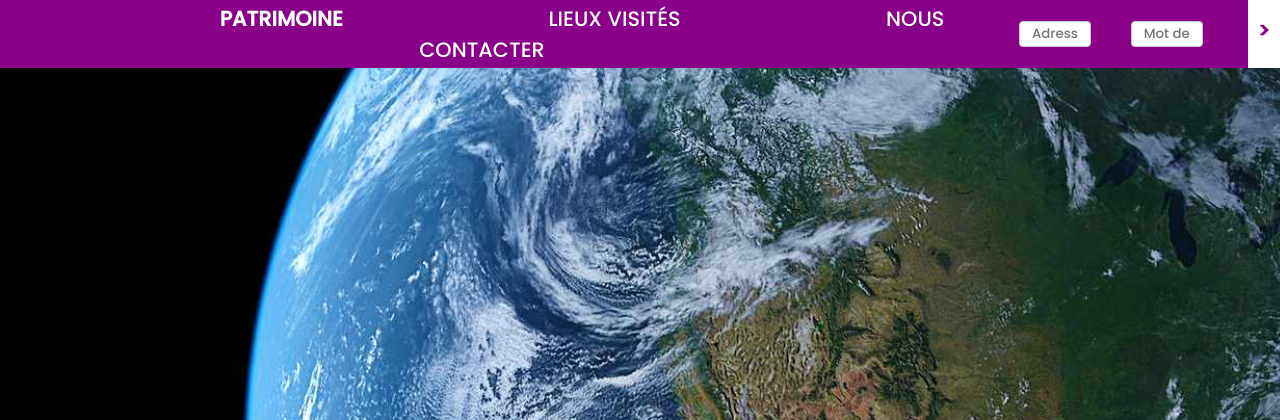
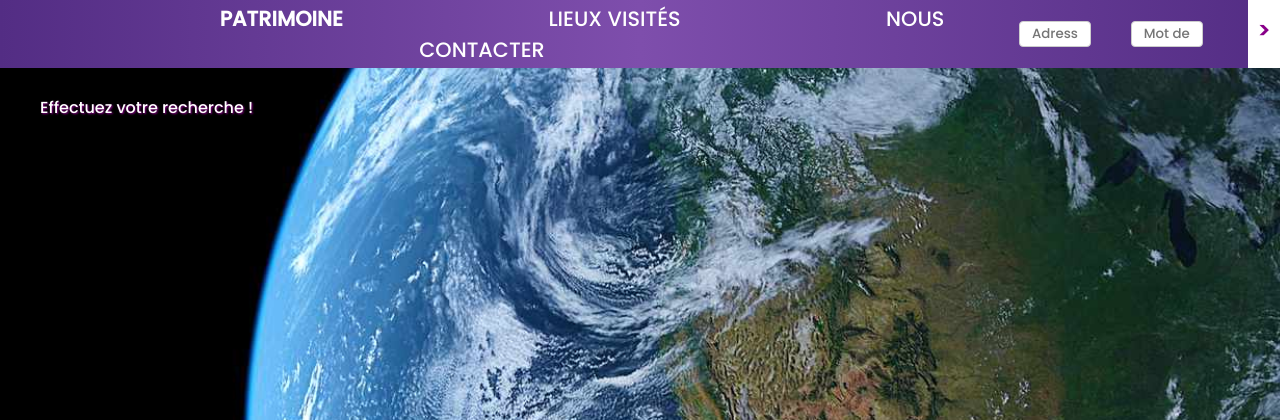
Before and after one commit to Gorfort/I426-UNESCO_Tracker, a PHP site: page / in a window 1280 px wide. Shown: the top 420 px of the page. Run offline with PHP 8.4, Linux system fonts and the light colour scheme; some libraries are stand-ins or nearby versions.

Commit message:
Mise à jour du site web
+ Ajout du menu de recherche
+ Modification de la palette de couleurs

```diff
--- a/unesco-web/index.html
+++ b/unesco-web/index.html
@@ -19,7 +19,7 @@
       <div class="formulaire">
         <input type="text" id="name" name="name" placeholder="Adresse-mail" />
         <input type="text" id="name" name="name" placeholder="Mot de passe" />
-        <a href="#">></a>
+        <a type="submit" href="#">></a>
       </div>
       <div class="liens">
         <ul>
@@ -31,7 +31,7 @@
     </nav>
 
     <div id="cesiumContainer"></div>
-
+    <p class="searchtext">Effectuez votre recherche !</p>
     <script>
       // Grant CesiumJS access to your ion assets
       Cesium.Ion.defaultAccessToken =
@@ -40,23 +40,8 @@
       // Créer une instance de Cesium.Viewer sans géocodeur
 
       const viewer = new Cesium.Viewer("cesiumContainer", {
-
         position: Cesium.Cartesian3.fromDegrees(-75.59777, 40.03883),
       });
     </script>
   </body>
 </html>
-
-<!--
-<!DOCTYPE html>
-<html lang="en">
-<head>
-<meta charset="UTF-8">
-<meta name="viewport" content="width=device-width, initial-scale=1.0">
-<title>Carte Interactive</title>
-
-</head>
-<body>
-
-</body>
-</html>
--- a/unesco-web/ressource/css/style.css
+++ b/unesco-web/ressource/css/style.css
@@ -22,10 +22,16 @@ body {
 nav {
   text-align: center;
   font-size: 1.3rem;
-  background-color: var(--color-main);
   margin: auto;
   display: flex;
   flex-direction: row-reverse;
+  background: rgb(83, 45, 132);
+  background: linear-gradient(
+    90deg,
+    rgba(83, 45, 132, 1) 0%,
+    rgba(126, 78, 172, 1) 50%,
+    rgba(83, 45, 132, 1) 100%
+  );
   width: 100%;
 }
 
@@ -44,7 +50,63 @@ nav {
   border: 0;
 }
 .cesium-widget canvas {
+  width: 100vw;
+  height: 100vh;
 }
+
+div.search-results {
+  color: var(--color-white);
+  position: absolute;
+  top: 170px;
+  font-size: 10px;
+  display: flex;
+}
+
+div .search-results ul li {
+  display: block;
+  padding: 0;
+  margin: 0;
+  font-size: 1rem;
+  cursor: pointer;
+  transition: 0.1s ease;
+}
+
+div .search-results ul li:hover {
+  color: var(--color-white-75p);
+  transition: 0.1s ease;
+}
+
+input.cesium-geocoder-input {
+  position: absolute;
+  top: 120px;
+  left: 40px;
+  height: 50px;
+  width: 250px;
+  text-align: center;
+  background: rgb(83, 45, 132);
+  background: linear-gradient(
+    90deg,
+    rgba(83, 45, 132, 1) 0%,
+    rgba(126, 78, 172, 1) 50%,
+    rgba(83, 45, 132, 1) 100%
+  );
+  color: var(--color-white);
+  border: 2px solid var(--color-white);
+}
+.searchtext {
+  color: var(--color-white);
+  position: absolute;
+  top: 95px;
+  left: 40px;
+  text-shadow: 1px 1px 2px var(--color-main);
+}
+input.cesium-geocoder-input::placeholder {
+  color: transparent;
+}
+input.cesium-geocoder-input:focus {
+  outline: none;
+}
+
 .formulaire input:focus {
   outline: none;
 }
@@ -60,8 +122,6 @@ nav {
 }
 
 .formulaire a:hover {
-  color: var(--color-white);
-  background-color: var(--color-main);
   transition: 0.1s ease;
 }
 
```
Lines whose indentation alone changed are shown as unchanged.
